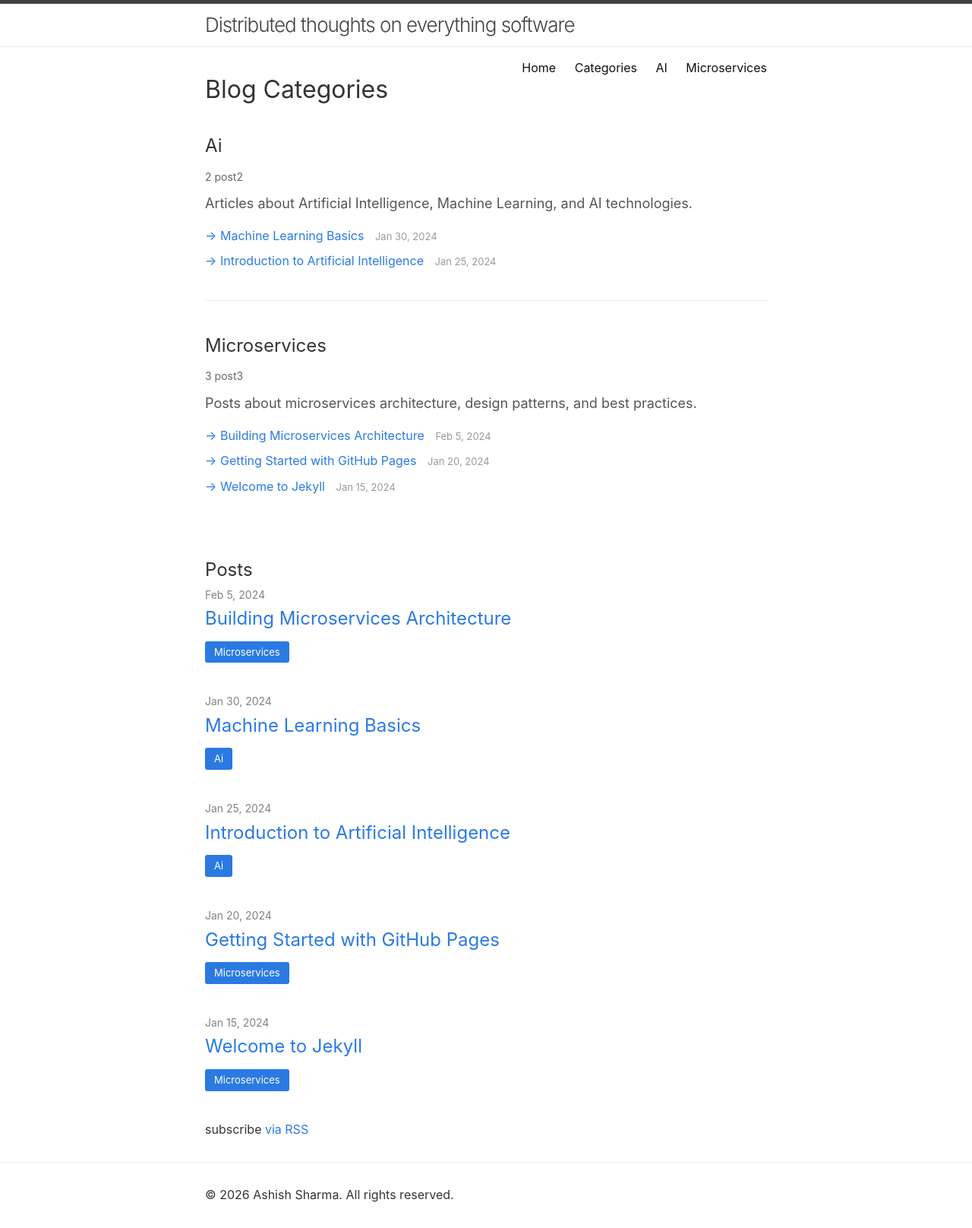
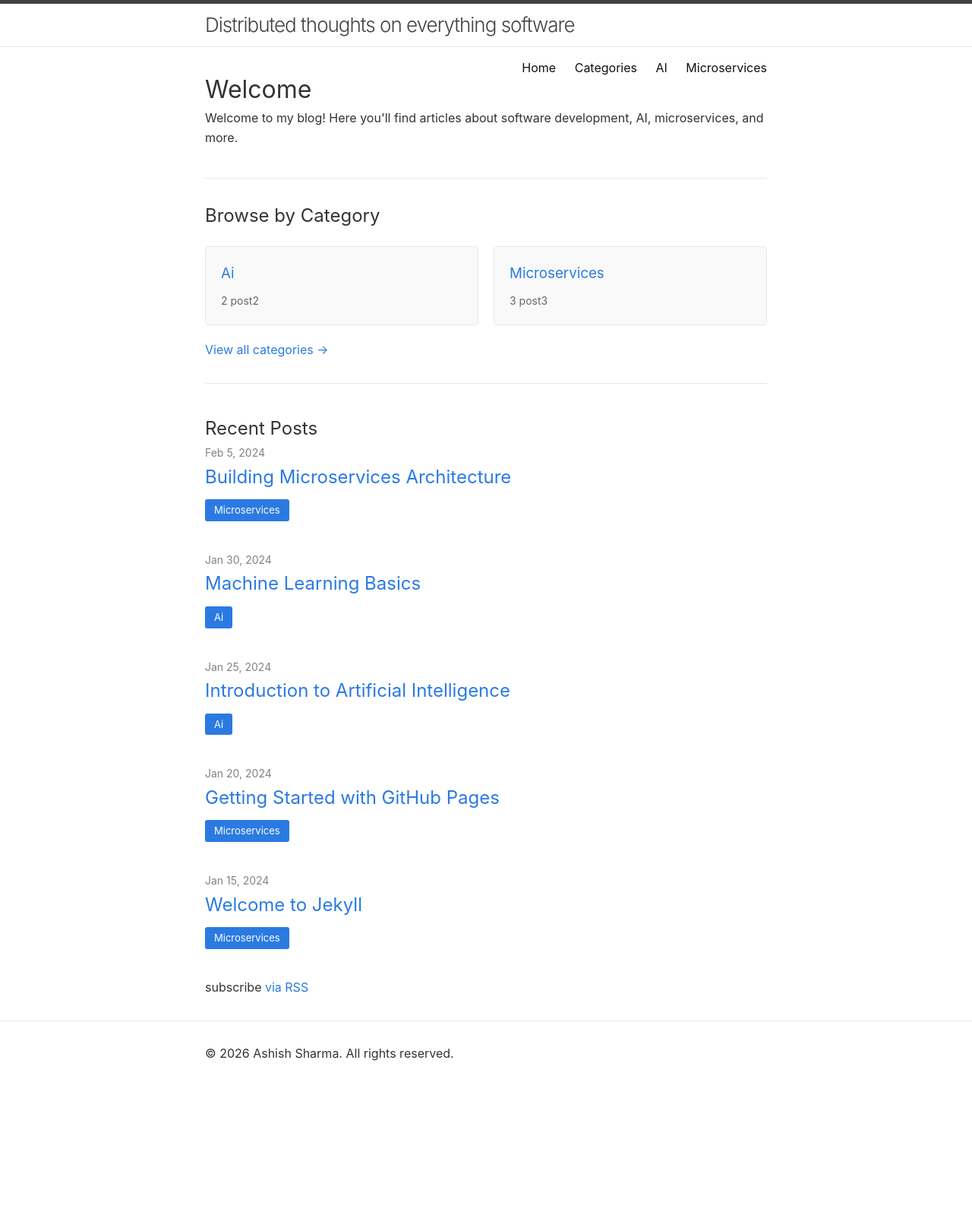
Before and after one commit to a-sharma11/blogposts, a Jekyll site: the page built from index.html, in a window 1280 px wide. Shown: the whole page at 76% size. Built offline with Jekyll 4.4.1, drawn with Linux system fonts in a browser that asks for light colours; after the commit the page ends 1429 px from its top, so only the background shows below that.

Commit message:
fix layout?

```diff
--- a/_config.yml
+++ b/_config.yml
@@ -3,11 +3,14 @@ title: Distributed thoughts on everything software
 description: Distributed thoughts on everything software
 author: Ashish Sharma
 email: a-sharma@outlook.com
-url: "" # Leave empty for GitHub Pages, or set to your custom domain
-baseurl: "" # Leave empty if repository name is username.github.io, otherwise use "/repository-name"
+url: "https://a-sharma11.github.io" # Your GitHub Pages URL
+baseurl: "/blogposts" # Repository name (use "" if repository is username.github.io)
 
 # Build settings
 markdown: kramdown
+kramdown:
+  input: GFM
+  syntax_highlighter: rouge
 theme: minima
 plugins:
   - jekyll-feed
--- a/assets/main.css
+++ b/assets/main.css
@@ -478,3 +478,53 @@ pre > code {
   font-size: 13px;
   margin-left: 10px;
 }
+
+/**
+ * Homepage Category Links
+ */
+.home-categories {
+  margin: 40px 0;
+  padding: 30px 0;
+  border-top: 1px solid #e8e8e8;
+  border-bottom: 1px solid #e8e8e8;
+}
+
+.category-links {
+  display: flex;
+  flex-wrap: wrap;
+  gap: 20px;
+  margin: 20px 0;
+}
+
+.category-link-box {
+  flex: 1;
+  min-width: 200px;
+  padding: 20px;
+  border: 1px solid #e8e8e8;
+  border-radius: 5px;
+  background-color: #f9f9f9;
+  transition: box-shadow 0.2s;
+}
+
+.category-link-box:hover {
+  box-shadow: 0 2px 8px rgba(0,0,0,0.1);
+}
+
+.category-link-box h3 {
+  margin-bottom: 10px;
+}
+
+.category-link-box h3 a {
+  color: #2a7ae2;
+  text-decoration: none;
+}
+
+.category-link-box h3 a:hover {
+  text-decoration: underline;
+}
+
+.category-link-box p {
+  color: #666;
+  font-size: 14px;
+  margin: 0;
+}
--- a/index.html
+++ b/index.html
@@ -3,16 +3,29 @@ layout: default
 ---
 
 <div class="home">
-  {%- if page.title -%}
-    <h1 class="page-heading">{{ page.title }}</h1>
-  {%- endif -%}
+  <h1 class="page-heading">Welcome</h1>
 
-  {{ content }}
+  <p>Welcome to my blog! Here you'll find articles about software development, AI, microservices, and more.</p>
+
+  <div class="home-categories">
+    <h2>Browse by Category</h2>
+    <div class="category-links">
+      {% assign categories = site.posts | map: "categories" | flatten | uniq | sort %}
+      {% for category in categories %}
+        {% assign category_posts = site.posts | where_exp: "post", "post.categories contains category" %}
+        <div class="category-link-box">
+          <h3><a href="{{ '/' | relative_url }}{{ category }}.html">{{ category | capitalize }}</a></h3>
+          <p>{{ category_posts.size }} post{{ category_posts.size | pluralize }}</p>
+        </div>
+      {% endfor %}
+    </div>
+    <p><a href="{{ '/categories' | relative_url }}">View all categories →</a></p>
+  </div>
 
   {%- if site.posts.size > 0 -%}
-    <h2 class="post-list-heading">{{ page.list_title | default: "Posts" }}</h2>
+    <h2 class="post-list-heading">{{ page.list_title | default: "Recent Posts" }}</h2>
     <ul class="post-list">
-      {%- for post in site.posts -%}
+      {%- for post in site.posts limit: 5 -%}
       <li>
         {%- assign date_format = site.minima.date_format | default: "%b %-d, %Y" -%}
         <span class="post-meta">{{ post.date | date: date_format }}</span>
@@ -35,6 +48,10 @@ layout: default
       {%- endfor -%}
     </ul>
 
+    {%- if site.posts.size > 5 -%}
+    <p><a href="{{ '/posts' | relative_url }}">View all posts →</a></p>
+    {%- endif -%}
+
     <p class="rss-subscribe">subscribe <a href="{{ '/feed.xml' | relative_url }}">via RSS</a></p>
   {%- endif -%}
 
```
Also changed, not shown: Gemfile (+8 -1 lines), posts.html (added, +37 -0 lines), README.md.
